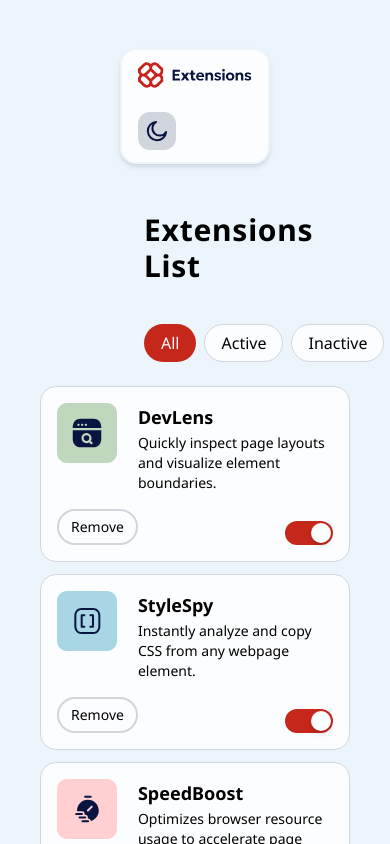
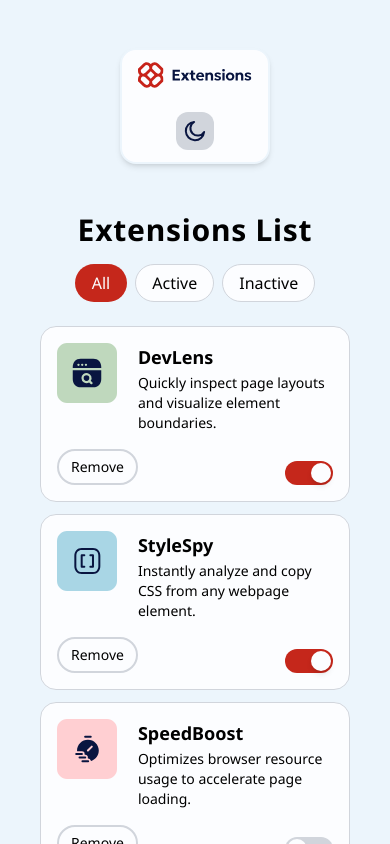
Before and after one commit to GADMuhammad/Browser-extension-manager-UI, a React (Vite) app: page / in a window 390 px wide. Shown: the top 844 px of the page. Built offline with nearby package versions, Linux system fonts and the light colour scheme.

Commit message:
media qu - responsiveness

```diff
--- a/src/App.jsx
+++ b/src/App.jsx
@@ -83,7 +83,7 @@ const App = () => {
             />
           ))
         ) : (
-          <p className="mx-auto text-xl tracking-wide">
+          <p className="mx-auto text-xl tracking-wide max-lg:text-base">
             No{" "}
             {state.status.toLowerCase() !== "all"
               ? state.status.toLowerCase()
--- a/src/Buttons.jsx
+++ b/src/Buttons.jsx
@@ -7,8 +7,16 @@ const Buttons = ({ state, dispatch }) => {
     } border-1 cursor-pointer hover:bg-main-red hover:text-header hover:border-transparent transition-colors duration-300 border-solid rounded-4xl px-4 py-1.5`;
 
   return (
-    <main className="mb-6 mx-36 flex flex-wrap gap-10 justify-between items-center">
+    <main className="mb-6 mx-36 flex flex-wrap gap-10 justify-between items-center max-lg:flex-col max-lg:gap-4 max-lg:mx-auto">
       <h1 className="text-3xl font-bold tracking-wide">Extensions List</h1>
+      <button
+        className={`bg-header hover:bg-transparent border-solid border-2 border-transparent hover:border-header transition-colors py-2 px-4 text-text rounded-4xl cursor-pointer w-fit fade-in-up ${
+          state.displayedExtensions.length ? "hidden" : "block"
+        }`}
+        onClick={() => dispatch({ type: "Reset" })}
+      >
+        Reset all extensions
+      </button>
       <nav className="flex gap-2">
         {["All", "Active", "Inactive"].map((label) => (
           <button
--- a/src/Header.jsx
+++ b/src/Header.jsx
@@ -16,25 +16,17 @@ const Header = ({ state, dispatch }) => {
   };
 
   return (
-    <header className="bg-header shadow-md mx-30 flex-wrap rounded-2xl border-border border-2 border-solid flex gap-6 justify-between my-12 px-4 py-3">
+    <header className="bg-header shadow-md mx-30 flex-wrap max-sm:flex-col rounded-2xl border-border border-2 border-solid flex gap-6 justify-between my-12 px-4 py-3">
       <img src="/images/logo.svg" alt="LOGO" className="mr-auto" />
       <button
         onClick={() => toggleTheme()}
-        className="bg-btn-bg rounded-xl p-2 cursor-pointer w-fit"
+        className="bg-btn-bg rounded-xl p-2 cursor-pointer w-fit max-sm:mx-auto"
       >
         <img
           src={`/images/icon-${darkModeCase ? "sun" : "moon"}.svg`}
           alt="toggle dark mode"
         />
       </button>
-      <button
-        className={`bg-btn-bg py-2 px-4 text-text rounded-4xl cursor-pointer w-fit fade-in-up ${
-          state.displayedExtensions.length ? "hidden" : "block"
-        }`}
-        onClick={() => dispatch({ type: "Reset" })}
-      >
-        Reset all extensions
-      </button>
     </header>
   );
 };
```
